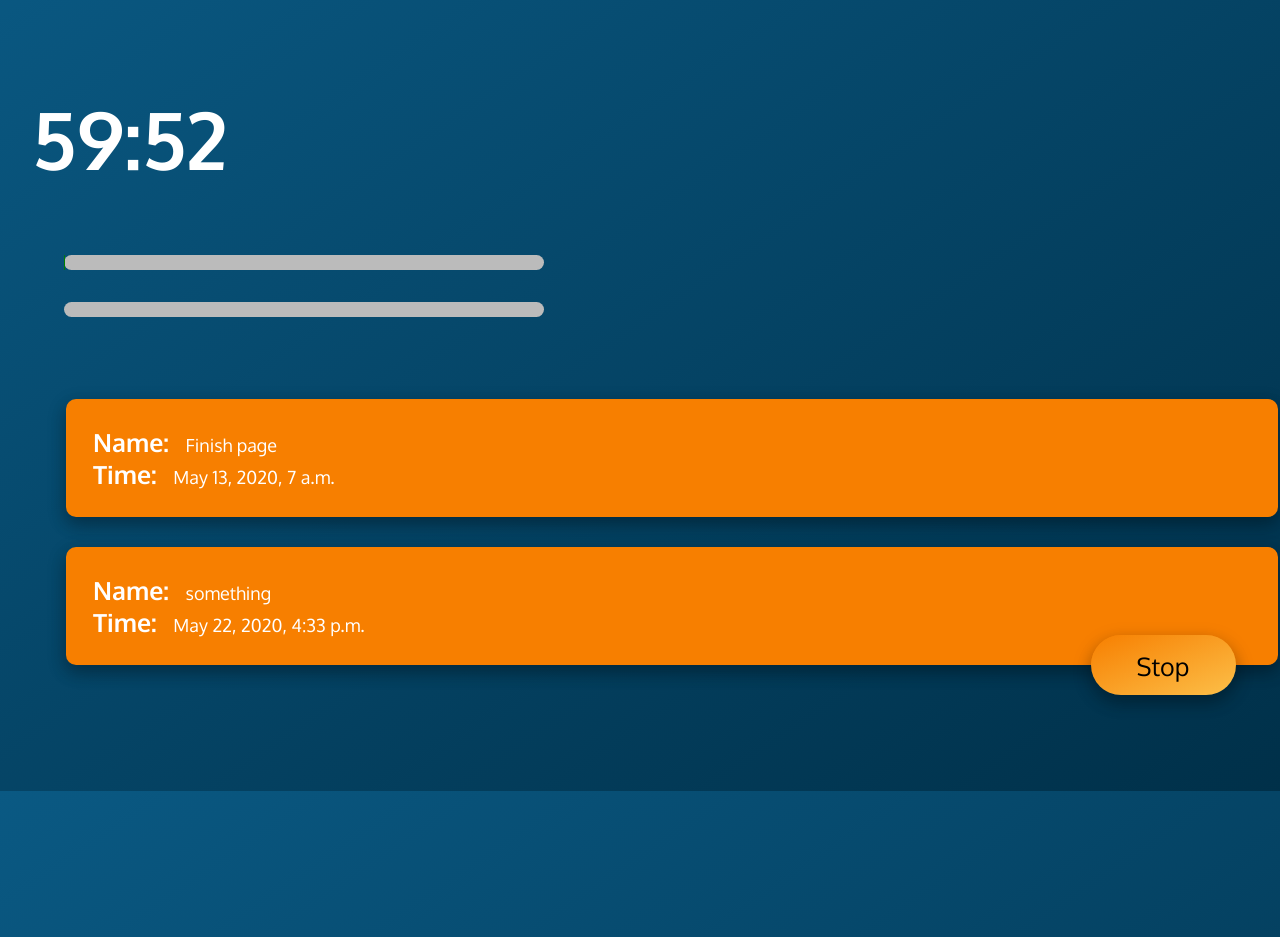
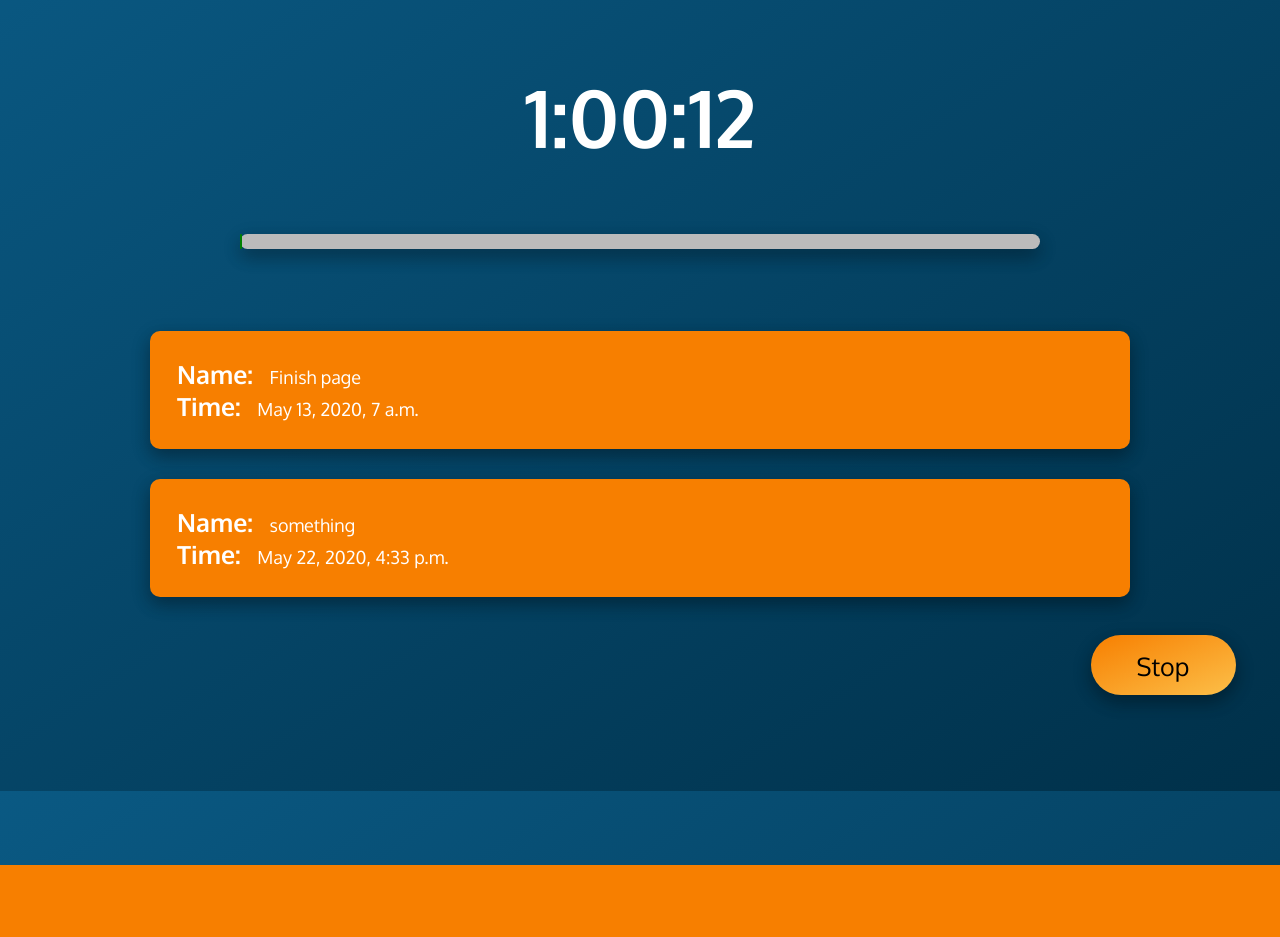
Before and after one commit to FIUSHerson/CS_TimedReminders_Django, a Django app: page /countdown/ in a window 1280 px wide; the page is wider, and only the part inside the window is pictured. Shown: the part 73-1010 px from the top of that part. After the commit the page ends 938 px from the top of that part, so only its background shows below. Run offline with Django 3.2, Linux system fonts and the light colour scheme; data comes from the database, SQL or seed files in the repository.

Commit message:
minor polish

```diff
--- a/StoredTime/static/countdown.css
+++ b/StoredTime/static/countdown.css
@@ -1,28 +1,33 @@
-.top {
-  display: inline-block;
-  width: 100vw;
-  margin-right: 2em;
-}
-
 .left {
   display: inline;
-  align-items: center;
+  align-items: left;
 
   width: 100vw;
-
 }
 
 #time-text {
   color: white;
   font-size: 5rem;
+  align-content: center;
+  text-align: center;
 }
 
 .timer {
   background: #bbbbbb;
   border-radius: 10px;
   height: 15px;
-  width: 30em;
+  width: 70vw;
+  max-width: 800px;
   margin: 2em;
+  margin-left: auto;
+  margin-right: auto;
+  box-shadow: 0 8px 16px 0 rgba(0, 0, 0, 0.2), 0 6px 20px 0 rgba(0, 0, 0, 0.19);
+
+}
+
+.content {
+  max-width: 1000px;
+  overflow-y: auto;
 }
 
 #progress-bar {
@@ -35,7 +40,3 @@
     transition-timing-function: linear;
     overflow: hidden;
 }
-
-
-.content {
-}
--- a/StoredTime/static/countdown.js
+++ b/StoredTime/static/countdown.js
@@ -6,7 +6,7 @@ const progBar = document.getElementById('progress-bar');
 // listeners
 window.addEventListener('load', function() {
   //timeText.innerHTML = `1:01:02`;
-  timer(1,0,0);
+  timer(1,0,20);
 })
 
 // vars
--- a/StoredTime/static/style-universal.css
+++ b/StoredTime/static/style-universal.css
@@ -152,12 +152,13 @@ body {
 
 .content {
   margin-top: 3em;
-  margin-left: 0em;
-  margin-right: 0em;
+  margin-left: auto;
+  margin-right: auto;
   padding: 1.5em;
   min-height: 65vh;
   max-height: 65vh;
   overflow-y: auto;
+
 }
 
 .time-lists {
--- a/StoredTime/templates/add.html
+++ b/StoredTime/templates/add.html
@@ -71,8 +71,8 @@
         </div>
 
         <div class="buttons">
-            <button class="action-buttons" id="save-button">Save</button>
-            <button class="action-buttons" id="cancel-button">Cancel</button>
+            <a class="action-buttons" id="save-button" href="{% url 'time-list' %}">Save</a>
+            <a class="action-buttons" id="cancel-button" href="{% url 'time-list' %}">Cancel</a>
         </div>
 
         <div id="error-messages">
--- a/StoredTime/templates/countdown.html
+++ b/StoredTime/templates/countdown.html
@@ -30,11 +30,6 @@
               <div id="progress-bar"></div>
             </div>
 
-            <div class="timer">
-              <div class="progress-bar"></div>
-            </div>
-
-
             <div class="up-next">
 
             </div>
```
